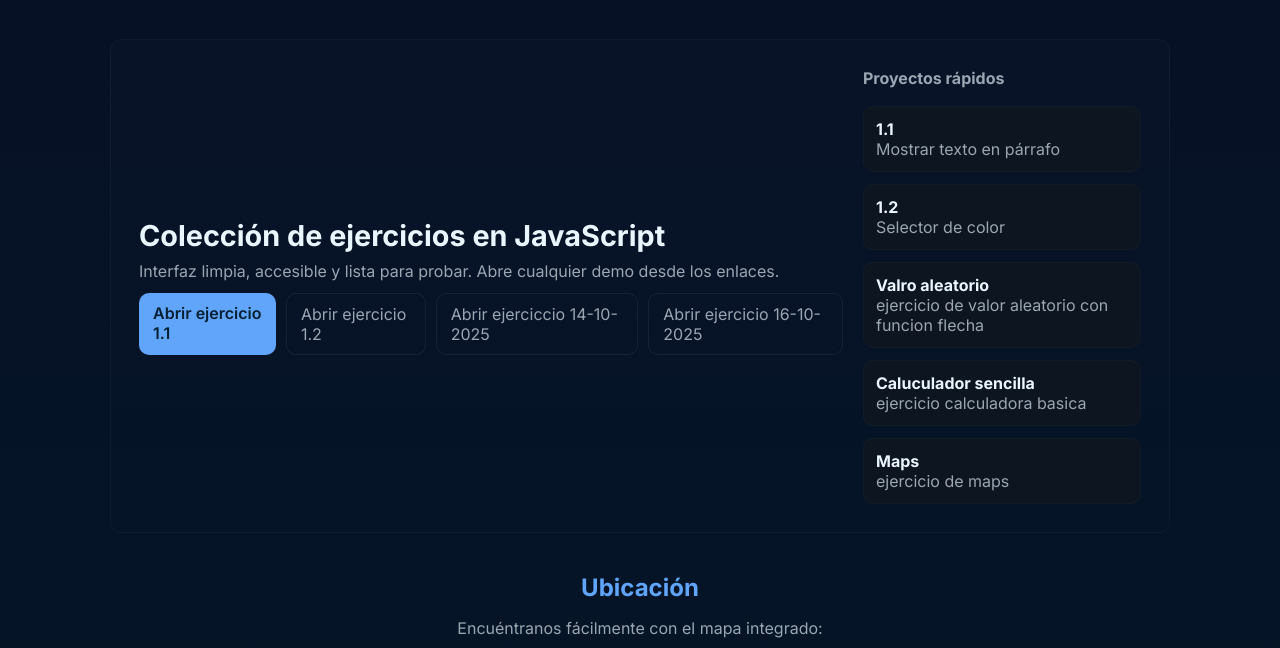
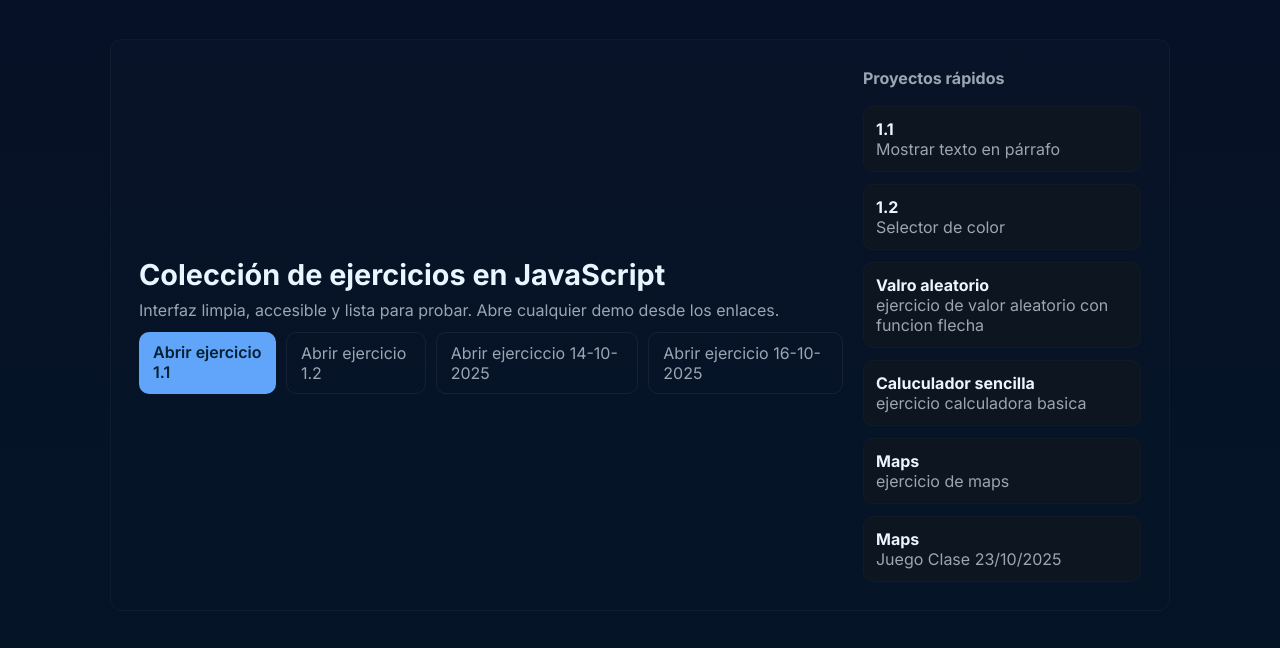
Before and after one commit to oiramdevelop/Desarollo-web, a plain HTML site: page index.html in a window 1280 px wide. Shown: the part 78-726 px from the top of the page. Drawn offline with Linux system fonts and the light colour scheme; grey boxes are pictures that could not be loaded.

Commit message:
new change

```diff
--- a/index.html
+++ b/index.html
@@ -320,17 +320,18 @@
           <div class="card"><a href="main\valor-aleatorio\main.html"><strong>Valro aleatorio</strong><div style="color:var(--muted)">ejercicio de valor aleatorio con funcion flecha</div></a></div>
           <div class="card"><a href="main\calculador\main.html"><strong>Caluculador sencilla</strong><div style="color:var(--muted)">ejercicio calculadora basica </div></a></div>
           <div class="card"><a href="main\map_events\main.html"><strong>Maps</strong><div style="color:var(--muted)">ejercicio de maps</div></a></div>
+          <div class="card"><a href="main\juego1\main.html"><strong>Maps</strong><div style="color:var(--muted)">Juego Clase 23/10/2025</div></a></div>
         </div>
       </aside>
     </section>
 
-    <!-- 🗺️ Sección del mapa -->
+
     <section class="map-section">
       <h2>Ubicación</h2>
       <p style="color:var(--muted)">Encuéntranos fácilmente con el mapa integrado:</p>
       <div class="map-container">
         <!-- Puedes cambiar el lugar en el src -->
-       <iframe src="https://www.google.com/maps/embed?pb=!1m18!1m12!1m3!1d3203.3889505206275!2d-6.242778924510084!3d36.59294037230694!2m3!1f0!2f0!3f0!3m2!1i1024!2i768!4f13.1!3m3!1m2!1s0xd0dd021173d3f65%3A0x2d90da52b414124b!2sIES%20Mar%20de%20C%C3%A1diz!5e0!3m2!1sen!2ses!4v1760618804465!5m2!1sen!2ses" width="600" height="450" style="border:0;" allowfullscreen="" loading="lazy" referrerpolicy="no-referrer-when-downgrade"></iframe>
+      <iframe src="https://www.google.com/maps/embed?pb=!1m18!1m12!1m3!1d3203.3889505206275!2d-6.242778924510084!3d36.59294037230694!2m3!1f0!2f0!3f0!3m2!1i1024!2i768!4f13.1!3m3!1m2!1s0xd0dd021173d3f65%3A0x2d90da52b414124b!2sIES%20Mar%20de%20C%C3%A1diz!5e0!3m2!1sen!2ses!4v1760618804465!5m2!1sen!2ses" width="600" height="450" style="border:0;" allowfullscreen="" loading="lazy" referrerpolicy="no-referrer-when-downgrade"></iframe>
       </div>
     </section>
   </main>
```
